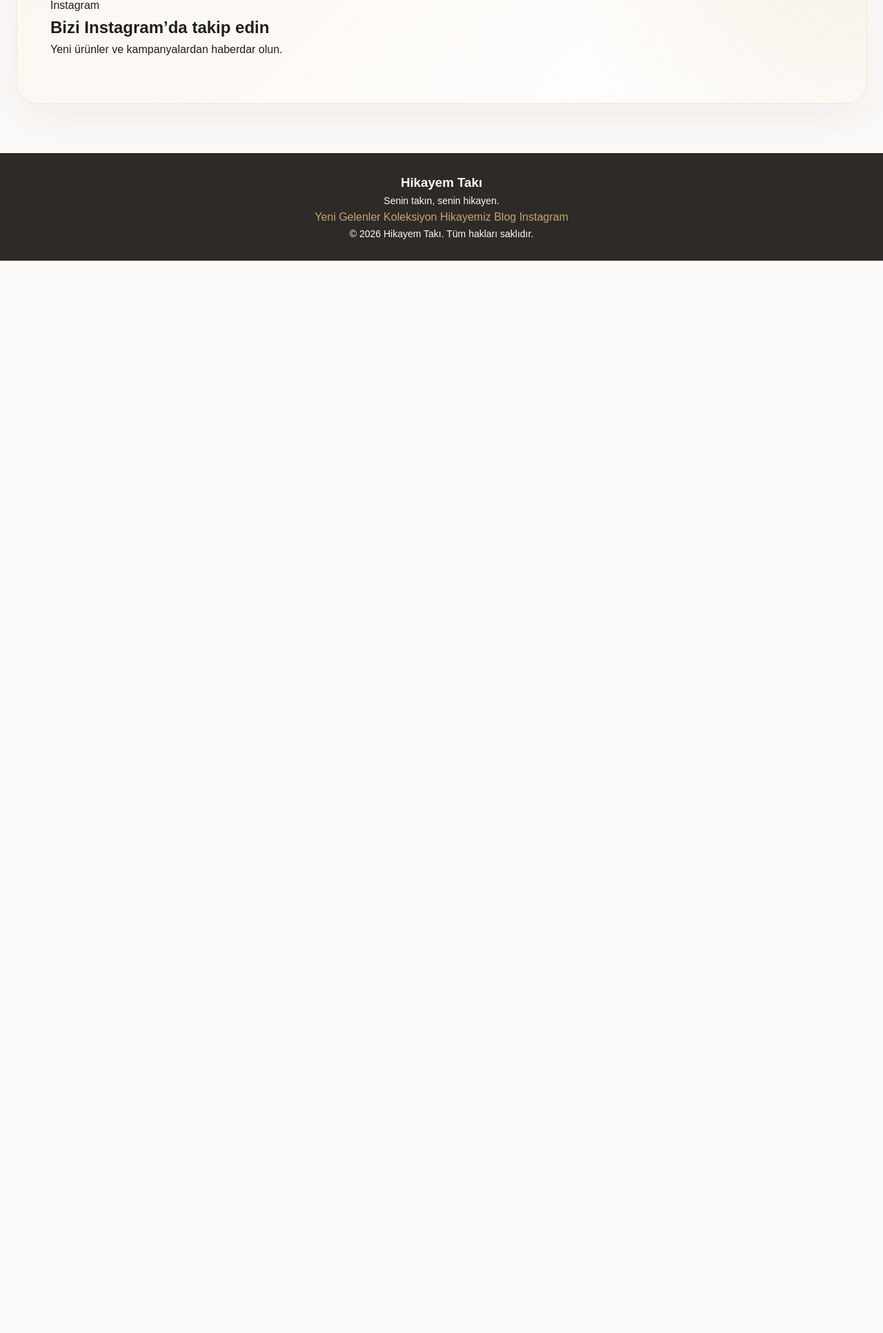
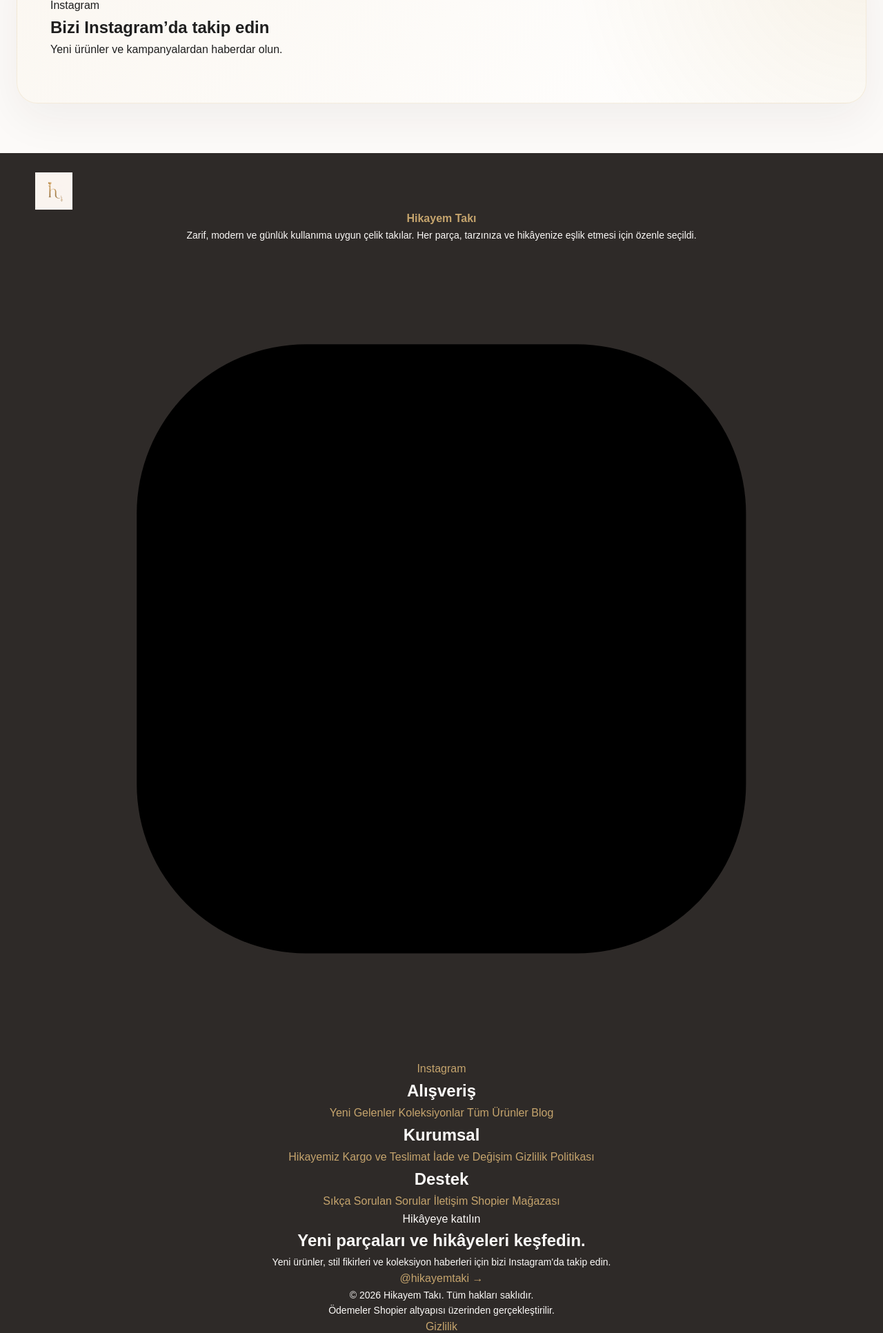
Before and after one commit to cyclee52-cpu/HikayemTaki, a Django app: page / in a window 1280 px wide. Shown: the part 4223-6156 px from the top of the page at 69% size. Before the commit the page ends 4601 px from the top, so only its background shows below. Run offline with Django 5.2, Linux system fonts and the light colour scheme; data comes from the database, SQL or seed files in the repository.

Commit message:
site: expand footer navigation and brand identity

```diff
--- a/templates/includes/footer.html
+++ b/templates/includes/footer.html
@@ -1,30 +1,78 @@
+{% load static %}
+
 <footer class="footer">
-
     <div class="container">
-
-        <div class="footer-content">
-
+        <div class="footer-grid">
             <div class="footer-brand">
-                <h3>Hikayem Takı</h3>
-                <p>Senin takın, senin hikayen.</p>
-            </div>
-
-            <div class="footer-links">
-                <a href="/#products">Yeni Gelenler</a>
-                <a href="/#collections">Koleksiyon</a>
-                <a href="/#story">Hikayemiz</a>
-                <a href="https://blog.hikayemtaki.com/">Blog</a>
-                <a href="https://www.instagram.com/hikayemtaki/" target="_blank" rel="noopener noreferrer">
-                    Instagram
+                <a href="{% url 'home' %}" class="footer-brand-link" aria-label="Hikayem Takı ana sayfa">
+                    <img src="{% static 'img/logo/hikayem-logo.png' %}" alt="" width="54" height="54">
+                    <strong>Hikayem Takı</strong>
+                </a>
+                <p>
+                    Zarif, modern ve günlük kullanıma uygun çelik takılar.
+                    Her parça, tarzınıza ve hikâyenize eşlik etmesi için özenle seçildi.
+                </p>
+                <a
+                    class="footer-social-link"
+                    href="https://www.instagram.com/hikayemtaki/"
+                    target="_blank"
+                    rel="noopener noreferrer"
+                    aria-label="Hikayem Takı Instagram hesabı"
+                >
+                    <svg viewBox="0 0 24 24" aria-hidden="true">
+                        <rect x="3" y="3" width="18" height="18" rx="5"></rect>
+                        <circle cx="12" cy="12" r="4"></circle>
+                        <circle class="footer-social-dot" cx="17.4" cy="6.7" r="1"></circle>
+                    </svg>
+                    <span>Instagram</span>
                 </a>
             </div>
 
+            <nav class="footer-column" aria-labelledby="footer-shopping-title">
+                <h2 id="footer-shopping-title">Alışveriş</h2>
+                <a href="/#products">Yeni Gelenler</a>
+                <a href="/#collections">Koleksiyonlar</a>
+                <a href="{% url 'products:list' %}">Tüm Ürünler</a>
+                <a href="https://blog.hikayemtaki.com/">Blog</a>
+            </nav>
+
+            <nav class="footer-column" aria-labelledby="footer-corporate-title">
+                <h2 id="footer-corporate-title">Kurumsal</h2>
+                <a href="{% url 'story' %}">Hikayemiz</a>
+                <a href="{% url 'shipping' %}">Kargo ve Teslimat</a>
+                <a href="{% url 'returns' %}">İade ve Değişim</a>
+                <a href="{% url 'privacy' %}">Gizlilik Politikası</a>
+            </nav>
+
+            <nav class="footer-column" aria-labelledby="footer-support-title">
+                <h2 id="footer-support-title">Destek</h2>
+                <a href="{% url 'faq' %}">Sıkça Sorulan Sorular</a>
+                <a href="{% url 'contact' %}">İletişim</a>
+                <a href="https://www.shopier.com/hikayemtaki" target="_blank" rel="noopener noreferrer">
+                    Shopier Mağazası
+                </a>
+            </nav>
+
+            <div class="footer-community">
+                <span>Hikâyeye katılın</span>
+                <h2>Yeni parçaları ve hikâyeleri keşfedin.</h2>
+                <p>Yeni ürünler, stil fikirleri ve koleksiyon haberleri için bizi Instagram'da takip edin.</p>
+                <a
+                    class="footer-community-link"
+                    href="https://www.instagram.com/hikayemtaki/"
+                    target="_blank"
+                    rel="noopener noreferrer"
+                >
+                    @hikayemtaki
+                    <span aria-hidden="true">→</span>
+                </a>
+            </div>
         </div>
 
         <div class="footer-bottom">
             <p>© 2026 Hikayem Takı. Tüm hakları saklıdır.</p>
+            <p>Ödemeler Shopier altyapısı üzerinden gerçekleştirilir.</p>
+            <a href="{% url 'privacy' %}">Gizlilik</a>
         </div>
-
     </div>
-
 </footer>
```
